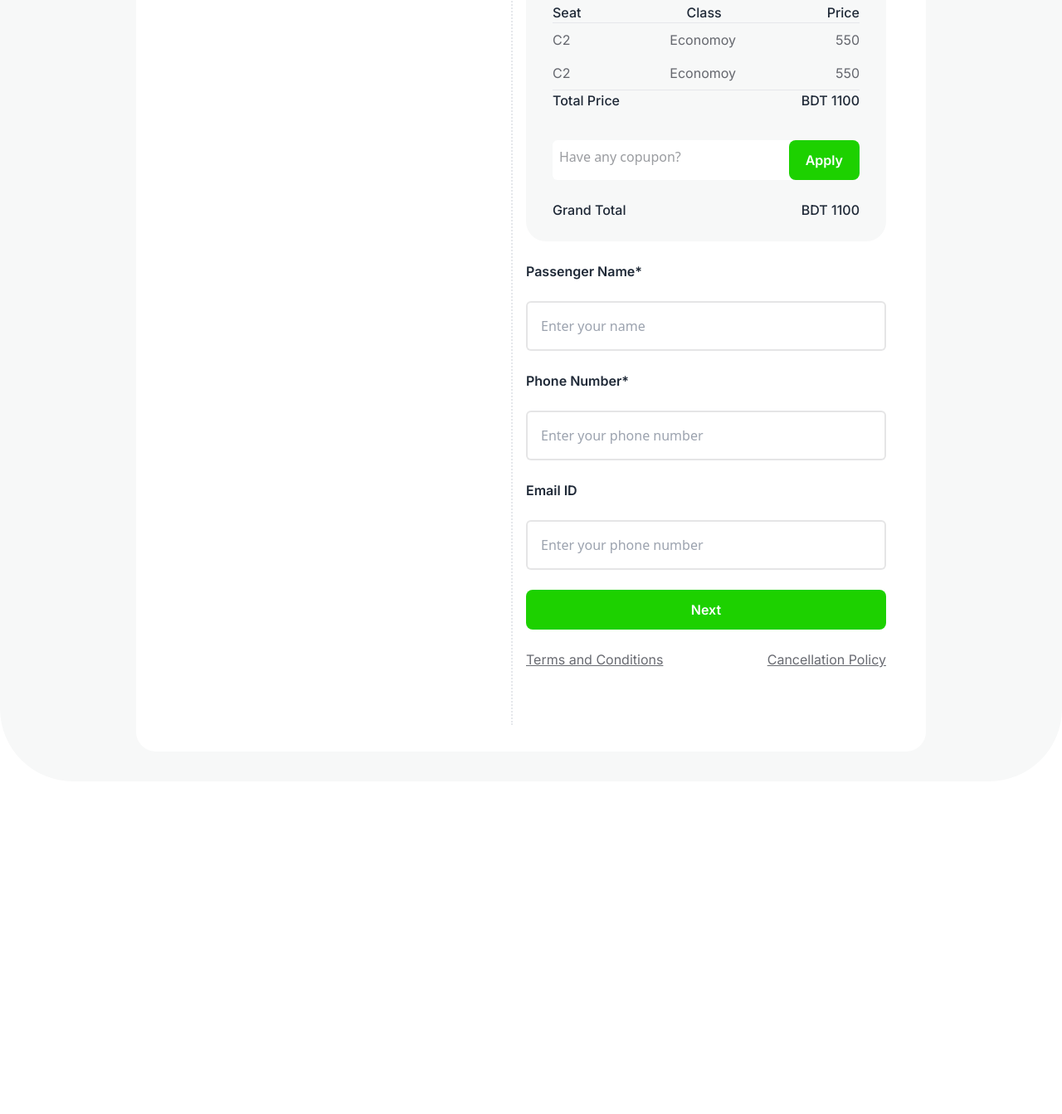
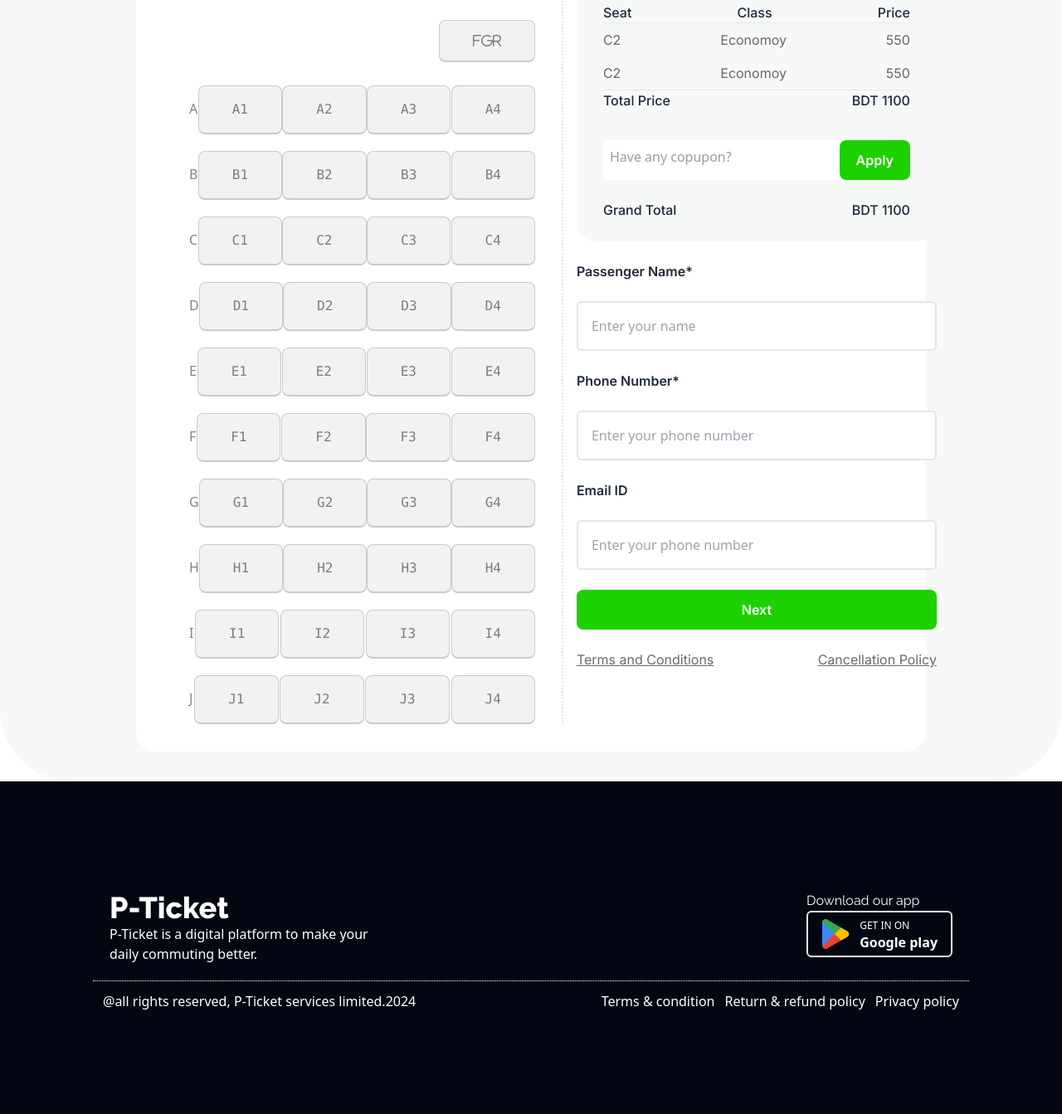
Before and after one commit to Syeda-Farah/B9A5-smart-ticketing, a plain HTML site: page index.html in a window 1280 px wide. Shown: the part 2318-3661 px from the top of the page at 83% size. Before the commit the page ends 3260 px from the top, so only its background shows below. Drawn offline with nearby package versions, Linux system fonts and the light colour scheme.

Commit message:
some codes

```diff
--- a/index.html
+++ b/index.html
@@ -14,6 +14,10 @@
 <link rel="preconnect" href="https://fonts.googleapis.com">
 <link rel="preconnect" href="https://fonts.gstatic.com" crossorigin>
 <link href="https://fonts.googleapis.com/css2?family=Inter:wght@100..900&display=swap" rel="stylesheet">
+<link rel="stylesheet" href="https://cdnjs.cloudflare.com/ajax/libs/font-awesome/6.4.0/css/all.min.css">
+
+
+
 </head>
 
 
@@ -234,6 +238,94 @@
 
           </div>
           <hr>
+          <div class="p-4 text-[#03071280]">
+
+           <div class="flex justify-end py-4">
+            <kbd id="r" class="kbd px-10 py-4"><i class="fa-sharp fa-regular fa-steering-wheel">fgr</i></kbd>
+           </div>
+            <div class="flex justify-between my-1 w-full uppercase py-2  ">
+              <h6 class="py-4">a</h6>
+                <kbd id="q" class="kbd px-10 py-4">a1</kbd>
+                <kbd id="w" class="kbd px-10 py-4">a2</kbd>
+                <kbd id="e" class="kbd px-10 py-4">a3</kbd>
+                <kbd id="r" class="kbd px-10 py-4">a4</kbd>
+
+            </div>
+            <div class="flex justify-between my-1 w-full uppercase py-2 ">
+              <h6 class="py-4">b</h6>
+                <kbd id="a" class="kbd px-10 py-4">b1</kbd>
+                <kbd id="s" class="kbd px-10 py-4">b2</kbd>
+                <kbd id="d" class="kbd px-10 py-4">b3</kbd>
+                <kbd id="f" class="kbd px-10 py-4">b4</kbd>
+
+            </div>
+            <div class="flex justify-between my-1 w-full uppercase py-2 ">
+              <h6 class="py-4">c</h6>
+                <kbd id="z" class="kbd px-10 py-4">c1</kbd>
+                <kbd id="x" class="kbd px-10 py-4">c2</kbd>
+                <kbd id="c" class="kbd px-10 py-4">c3</kbd>
+                <kbd id="v" class="kbd px-10 py-4">c4</kbd>
+
+            </div>
+            <div class="flex justify-between my-1 w-full uppercase py-2 ">
+              <h6 class="py-4">d</h6>
+
+              <kbd id="z" class="kbd px-10 py-4">d1</kbd>
+              <kbd id="x" class="kbd px-10 py-4">d2</kbd>
+              <kbd id="c" class="kbd px-10 py-4">d3</kbd>
+              <kbd id="v" class="kbd px-10 py-4">d4</kbd>
+
+          </div>
+          <div class="flex justify-between my-1 w-full uppercase py-2 ">
+            <h6 class="py-4">e</h6>
+            <kbd id="z" class="kbd px-10 py-4">e1</kbd>
+            <kbd id="x" class="kbd px-10 py-4">e2</kbd>
+            <kbd id="c" class="kbd px-10 py-4">e3</kbd>
+            <kbd id="v" class="kbd px-10 py-4">e4</kbd>
+
+        </div>
+        <div class="flex justify-between my-1 w-full uppercase py-2 ">
+          <h6 class="py-4">f</h6>
+          <kbd id="z" class="kbd px-10 py-4">f1</kbd>
+          <kbd id="x" class="kbd px-10 py-4">f2</kbd>
+          <kbd id="c" class="kbd px-10 py-4">f3</kbd>
+          <kbd id="v" class="kbd px-10 py-4">f4</kbd>
+
+      </div>
+      <div class="flex justify-between my-1 w-full uppercase py-2 ">
+        <h6 class="py-4">g</h6>
+        <kbd id="z" class="kbd px-10 py-4">g1</kbd>
+        <kbd id="x" class="kbd px-10 py-4">g2</kbd>
+        <kbd id="c" class="kbd px-10 py-4">g3</kbd>
+        <kbd id="v" class="kbd px-10 py-4">g4</kbd>
+
+    </div>
+    <div class="flex justify-between my-1 w-full uppercase py-2 ">
+      <h6 class="py-4">h</h6>
+      <kbd id="z" class="kbd px-10 py-4">h1</kbd>
+      <kbd id="x" class="kbd px-10 py-4">h2</kbd>
+      <kbd id="c" class="kbd px-10 py-4">h3</kbd>
+      <kbd id="v" class="kbd px-10 py-4">h4</kbd>
+
+  </div>
+  <div class="flex justify-between my-1 w-full uppercase py-2 ">
+    <h6 class="py-4">i</h6>
+    <kbd id="z" class="kbd px-10 py-4">i1</kbd>
+    <kbd id="x" class="kbd px-10 py-4">i2</kbd>
+    <kbd id="c" class="kbd px-10 py-4">i3</kbd>
+    <kbd id="v" class="kbd px-10 py-4">i4</kbd>
+
+</div>
+<div class="flex justify-between my-1 w-full uppercase py-2 ">
+  <h6 class="py-4">j</h6>
+  <kbd id="z" class="kbd px-10 py-4">j1</kbd>
+  <kbd id="x" class="kbd px-10 py-4">j2</kbd>
+  <kbd id="c" class="kbd px-10 py-4">j3</kbd>
+  <kbd id="v" class="kbd px-10 py-4">j4</kbd>
+
+</div>
+
+        </div>
 
       </div>
 
@@ -304,6 +396,34 @@
 
 
 </section>
+<footer class="bg-[#030712] p-28 text-[#FFFFFF]">
+  <div class="flex justify-between p-5">
+    <div>
+      <h1 class="font-Raleway font-extrabold text-4xl font-Raleway">P-Ticket</h1>
+      <h6>P-Ticket is a digital platform to make your <br> daily commuting better.</h6>
+
+    </div>
+    <div>
+      <h6 class="font-Raleway">Download our app</h6>
+      <div class="flex justify-between h-14 w-44 px-4 py-2 border-2 rounded-md">
+<div><img src="./images/playstore.png" alt=""></div>
+<div><h6 class="text-xs">GET IN ON</h6><h1 class="font-bold ">Google play</h1></div>
+      </div>
+    </div>
+
+  </div>
+  <hr class="border-dotted border-white ">
+  <div class="flex justify-between p-3">
+    <div>
+      <h6>@all rights reserved, P-Ticket services limited.2024</h6>
+    </div>
+    <div class="flex justify-between gap-3">
+      <h6>Terms & condition</h6> <h6>Return & refund policy</h6> <h6>Privacy policy</h6>
+    </div>
+
+  </div>
+
+</footer>
 
   </body>
 </html>
```
